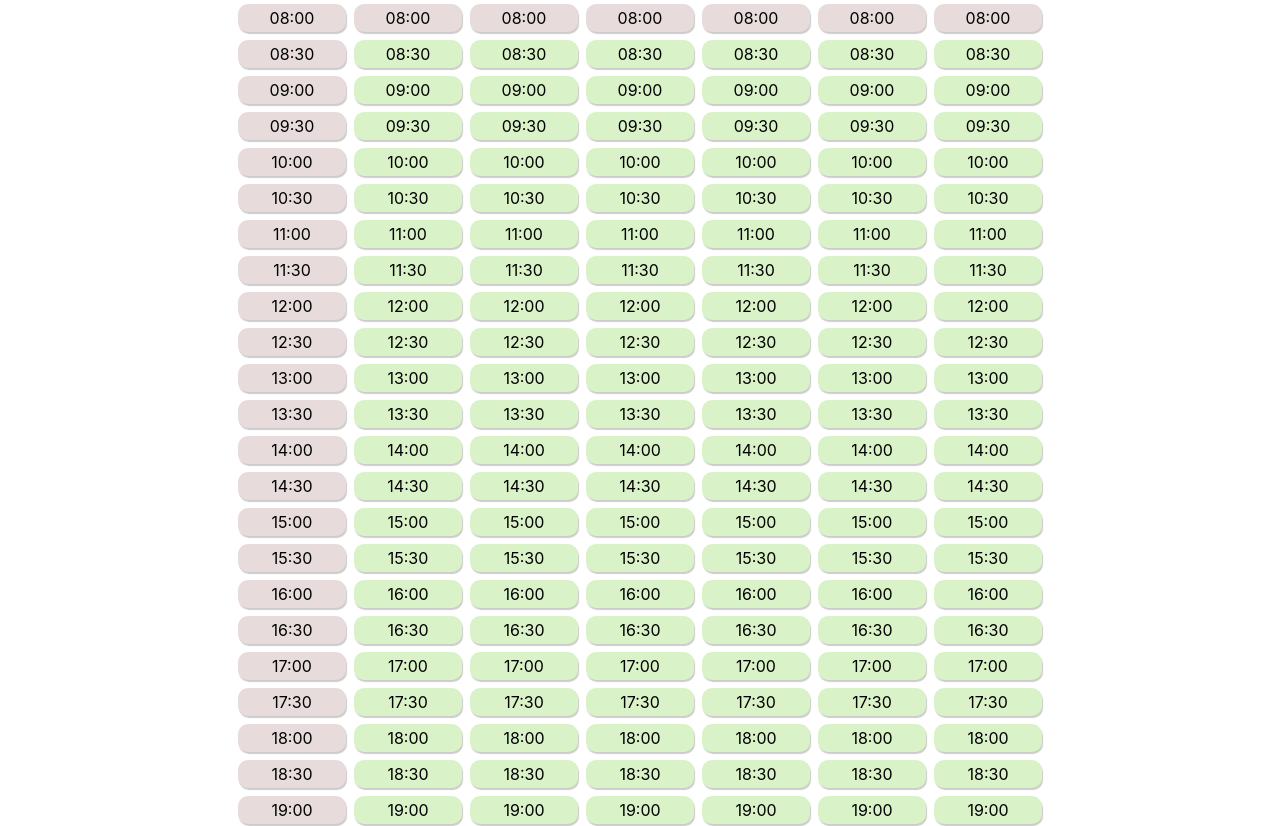
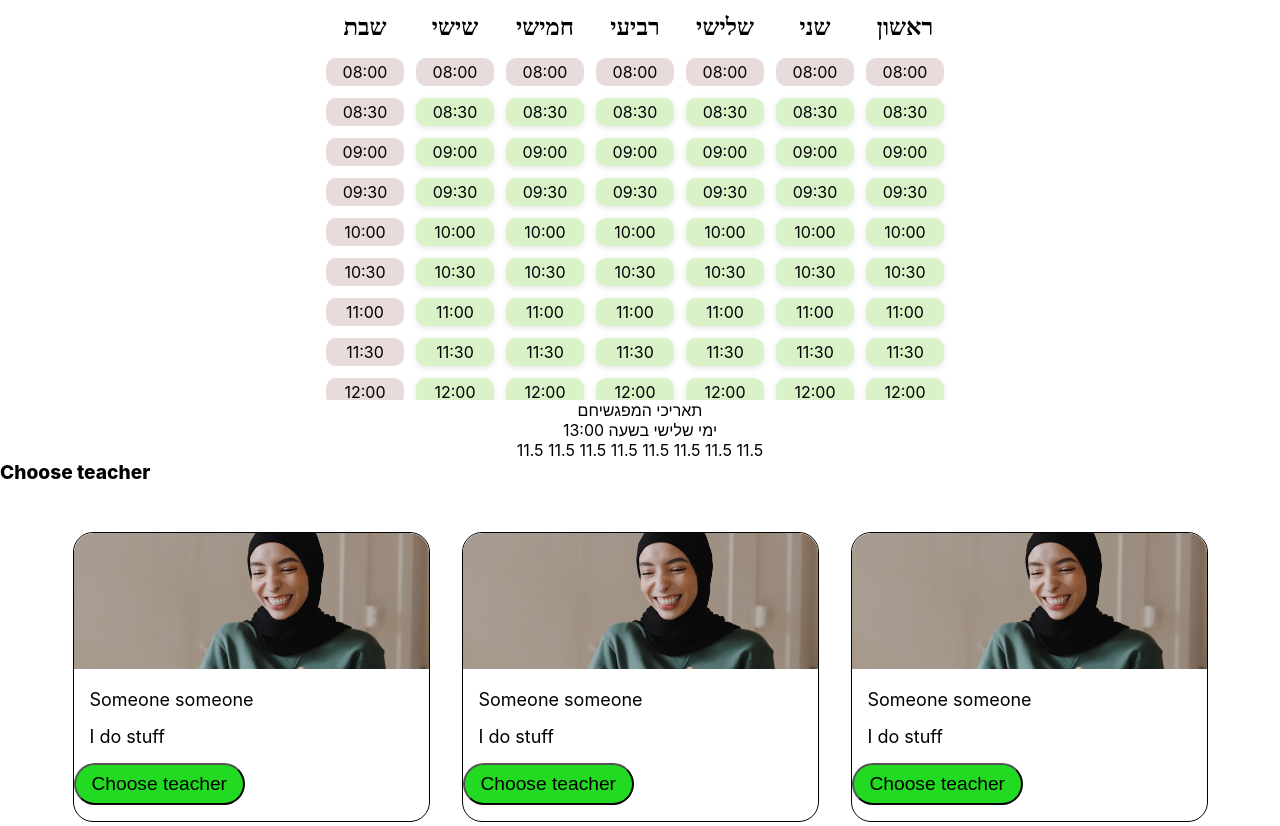
Before and after one commit to NitsanAmit/madrasa-booking-fe, a React (Create React App) app: page / in a window 1280 px wide. Shown: the top 826 px of the page. Built offline with nearby package versions, Linux system fonts and the light colour scheme.

Commit message:
Add schedule

```diff
--- a/src/App.css
+++ b/src/App.css
@@ -1,3 +1,5 @@
+@import url('https://fonts.googleapis.com/css2?family=Assistant&display=swap');
+
 .App {
   text-align: center;
   display: flex;
--- a/src/App.tsx
+++ b/src/App.tsx
@@ -1,10 +1,7 @@
 import React, {useCallback} from 'react';
 import './App.css';
 import {Schedule} from "./components/Schedule";
-
-
-
-
+import styled from "@emotion/styled";
 import BookingSummary from "./components/BookingSummary";
 import ChooseTeacher from "./components/ChooseTeacher";
 
@@ -22,17 +19,15 @@ export const App: React.FC = () => {
     const [chosenDay, setChosenDay] = React.useState(null);
     const [chosenTime, setChosenTime] = React.useState(null);
 
-    return (
-        <div className='App'>
+  return (
+      <StyledContainer>
+        <Schedule onSlotClick={onSlotClick}/>
 
-          <Schedule onSlotClick={onSlotClick}/>
+        <BookingSummary />
 
-            <BookingSummary />
-
-            <ChooseTeacher />
-
-        </div>
-    );
+        <ChooseTeacher />
+      </StyledContainer>
+  );
 
     //<Schedule progress={progress} setProgress={setProgress} />
 
@@ -40,3 +35,7 @@ export const App: React.FC = () => {
 }
 
 export default App;
+
+const StyledContainer = styled.div`
+    margin: auto;
+`;
--- a/src/components/Chip.tsx
+++ b/src/components/Chip.tsx
@@ -2,31 +2,31 @@ import React from "react";
 import styled from "@emotion/styled";
 
 
-export const Chip: React.FC<ChipProps> = ({text, color, onChipClick}) => {
+export const Chip: React.FC<ChipProps> = ({text, color, disabled, onChipClick}) => {
 
     return (
-        <StyledChip backgroundColor={color} onClick={onChipClick}>
+        <StyledChip backgroundColor={color} disabled={disabled} onClick={onChipClick}>
             {text}
         </StyledChip>
     )
 }
 
-const StyledChip = styled('div')<{ backgroundColor: string; }>`
+const StyledChip = styled('div')<{ backgroundColor: string; disabled: boolean; }>`
   border-radius: 10px;
-  width: 100px;
-  margin: 4px;
+  width: 70px;
+  margin: 6px;
   padding: 4px;
   white-space: nowrap;
   text-overflow: ellipsis;
   overflow: hidden;
-  box-shadow: #cccccc 1px 2px 1px;
+  box-shadow: ${({disabled}) => disabled ? undefined : '#0000001A 0 2px 6px'};
   text-align: center;
-  cursor: pointer;
+  cursor: ${({disabled}) => disabled ? 'cursor' : 'pointer'};
   background: ${({backgroundColor}) => backgroundColor};
   transition: box-shadow 0.2s ease-in-out;
   &:hover {
-    transform: scale(1.05, 1.05);
-    box-shadow: #cccccc 3px 3px 4px;
+    transform: ${({disabled}) => disabled ? undefined : 'scale(1.05, 1.05)'};
+    box-shadow: ${({disabled}) => disabled ? undefined : '#0000001A 0 2px 6px'};
   }
 
 `;
@@ -34,5 +34,6 @@ const StyledChip = styled('div')<{ backgroundColor: string; }>`
 export interface ChipProps {
     text: string;
     color: string;
+    disabled: boolean;
     onChipClick?: () => void;
 }
--- a/src/components/Schedule.tsx
+++ b/src/components/Schedule.tsx
@@ -2,17 +2,18 @@ import React from "react";
 import {ScheduleRow} from "./ScheduleRow";
 import styled from "@emotion/styled";
 
-export const Schedule: React.FC<any> = (props) => {
+export const Schedule: React.FC<any> = ({onSlotClick}) => {
 
     const timeSlots = (ScheduleEndHour - ScheduleStartHour) * 2;
     return (
         <StyledSchedule>
+            <DaysOfWeek/>
             {
                 Array.from(Array(timeSlots).keys())
                     .map((_, index) => {
-                    console.log(index);
-                    return <ScheduleRow rowIndex={index} onSlotClick={props.onSlotClick}/>;
-                })
+                        console.log(index);
+                        return <ScheduleRow rowIndex={index} onSlotClick={onSlotClick}/>;
+                    })
             }
         </StyledSchedule>
     )
@@ -25,32 +26,47 @@ const StyledSchedule = styled.div`
   display: flex;
   flex-direction: column;
   margin: auto;
-  flex-wrap: wrap;
+  width: fit-content;
+  align-items: center;
   align-content: space-around;
-
-  //overflow: scroll;
-  //max-height: 600px;
+  max-height: 400px;
+  overflow-y: scroll;
+  scrollbar-track-color: #61dafb;
 `;
 
+const DaysOfWeek = () => {
+    return (
+        <StyledDaysOfWeek>
+            {
+                Days.reverse().map(day => <StyledDay>{day}</StyledDay>)
+            }
+        </StyledDaysOfWeek>
+    )
+}
 
+const Days = ["ראשון", "שני", "שלישי", "רביעי", "חמישי", "שישי", "שבת"];
+
+const StyledDaysOfWeek = styled.div`
+  display: flex;
+  flex-direction: row;
+  margin-right: 10px;
+  font: normal normal bold 24px/32px Assistant;
+`;
+
+const StyledDay = styled.div`
+  width: 70px;
+  margin: 6px;
+  padding: 4px;
+  white-space: nowrap;
+  text-overflow: ellipsis;
+  overflow: hidden;
+  text-align: center;
+`;
 
 const FIRST_SLOT = 8;
 const SLOT_SIZE = 0.5;
 const MS_IN_DAY = 24 * 60 * 60 * 1000;
 const WEEK_DAYS = 7;
-
-export function getSlotTime(row: number): string {
-
-    const the_slot = FIRST_SLOT + row * SLOT_SIZE;
-
-    let hh = Math.floor(the_slot).toString();
-    if(hh.length === 1){
-        hh = '0'+hh;
-    }
-    const ss = the_slot%1 === 0 ? '00': '30'
-
-    return `${hh}:${ss}`;
-}
 
 export function firstSlotToBook(row: number, column: number): Date {
     const now = new Date();
--- a/src/components/ScheduleRow.tsx
+++ b/src/components/ScheduleRow.tsx
@@ -12,6 +12,7 @@ export const ScheduleRow: React.FC<ScheduleRowProps> = ({rowIndex, onSlotClick,
                         console.log("col", colIndex);
                         const isAvailable = isSlotAvailable(rowIndex, colIndex);
                         return <Chip text={getChipText(rowIndex)}
+                                     disabled={!isAvailable}
                                      color={isAvailable ? '#D9F2C8' : '#E7DBDB'}
                                      onChipClick={isAvailable ? (() => onSlotClick(rowIndex, colIndex)) : undefined}
                         />;
@@ -42,6 +43,7 @@ export interface ScheduleRowProps {
 const StyledRow = styled.div`
   display: flex;
   flex-direction: row;
+  margin-right: 10px;
 `;
 
 const isSlotAvailable = (row: number, col: number) => row && col;
```
